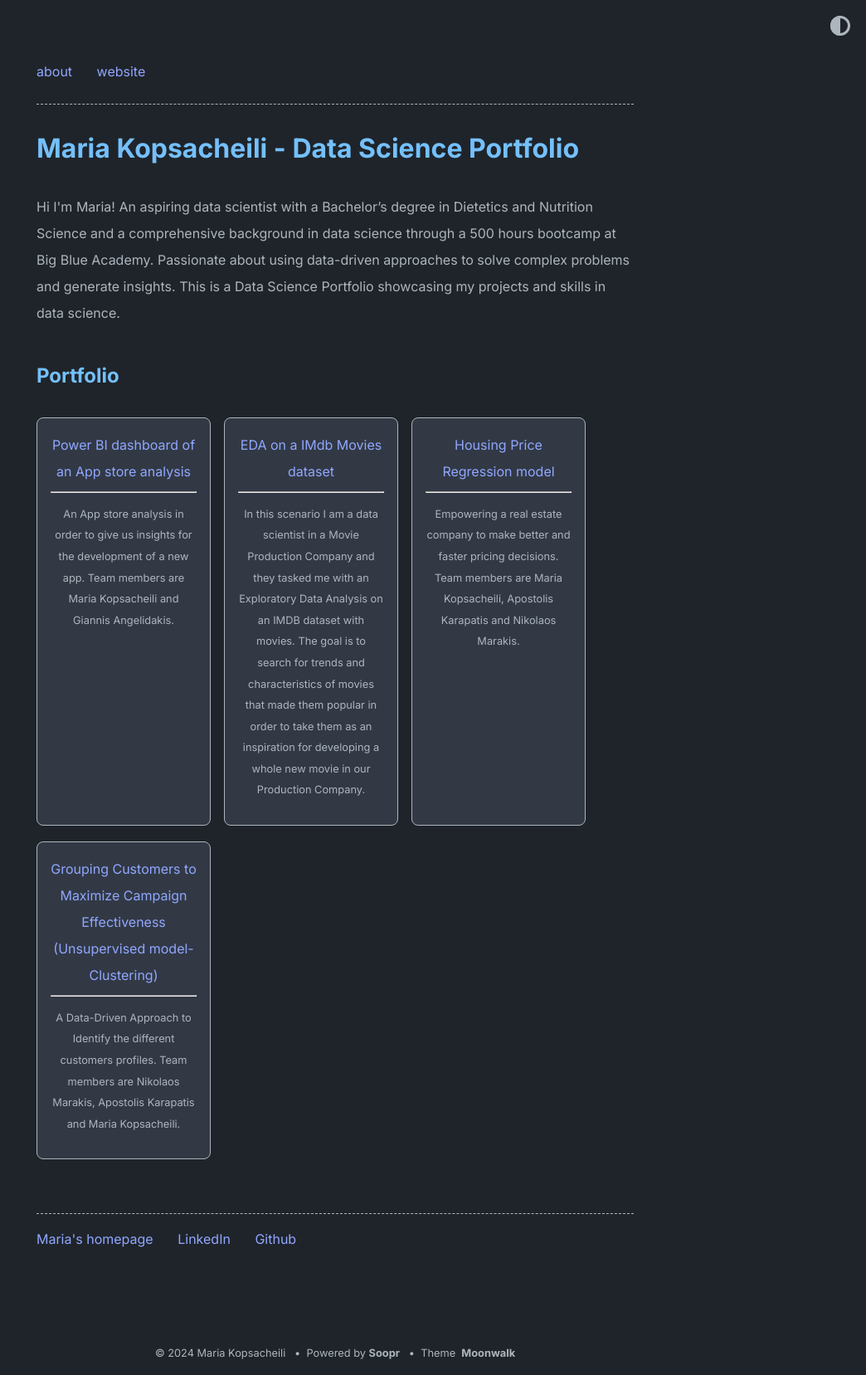
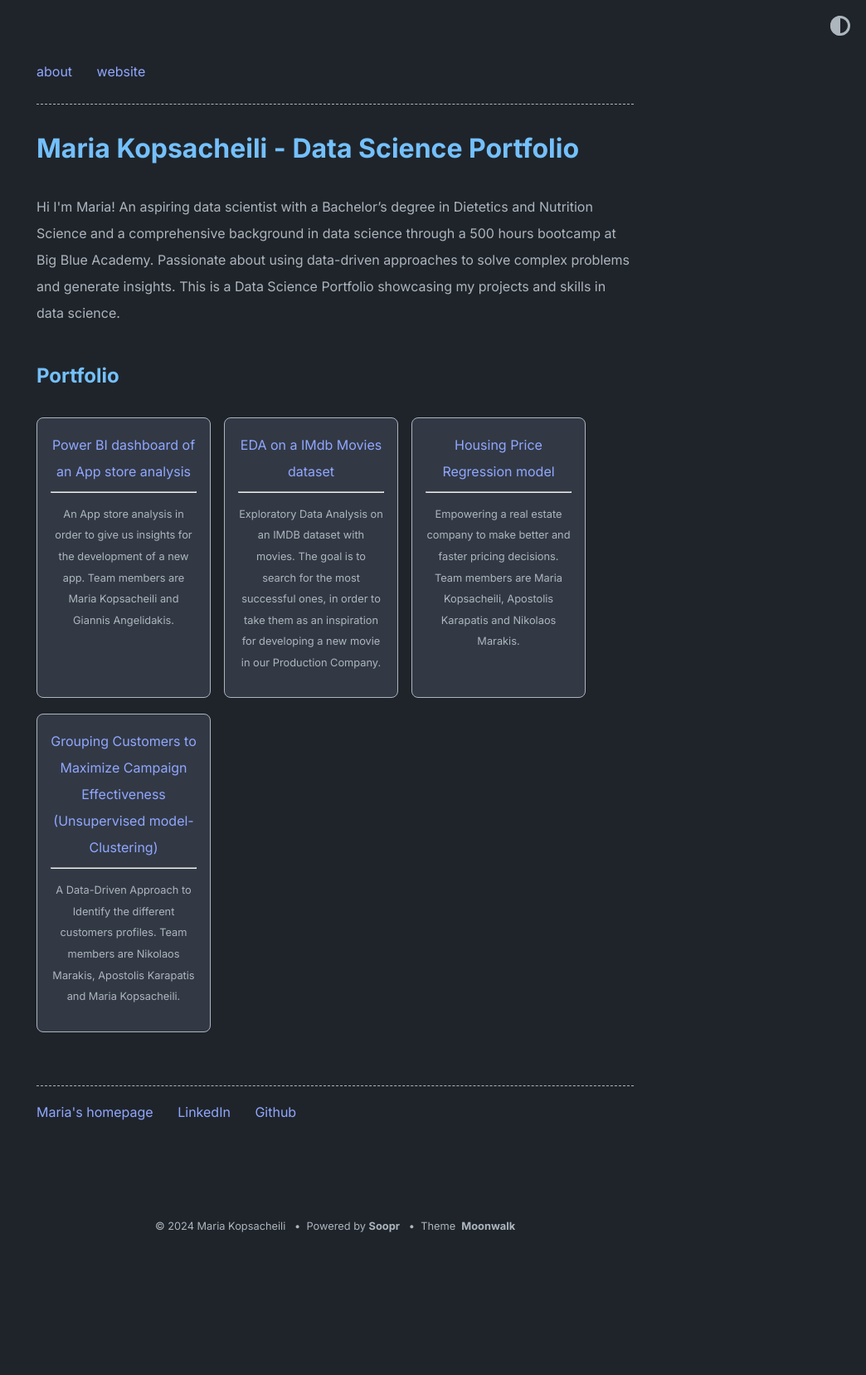
Before and after one commit to mariakopsacheili/mariakopsacheili.github.io, a Jekyll site: the page built from index.md, in a window 1280 px wide. Shown: the whole page at 83% size, without its empty margins (236-1280 px from the left). Built offline with Jekyll 4.4.1, drawn with Linux system fonts in a browser that asks for light colours; after the commit the page ends 1503 px from its top, so only the background shows below that.

Commit message:
Update home.yml

```diff
--- a/_data/home.yml
+++ b/_data/home.yml
@@ -15,7 +15,7 @@ project_entries:
 
   - title: EDA on a IMdb Movies dataset
     url: https://github.com/mariakopsacheili/EDA-on-IMDB-Movies-Dataset.git
-    desc: In this scenario I am a data scientist in a Movie Production Company and they tasked me with an Exploratory Data Analysis on an IMDB dataset with movies. The goal is to search for trends and characteristics of movies that made them popular in order to take them as an inspiration for developing a whole new movie in our Production Company.
+    desc: Exploratory Data Analysis on an IMDB dataset with movies. The goal is to search for the most successful ones, in order to take them as an inspiration for developing a new movie in our Production Company.
 
   - title: Housing Price Regression model
     url: https://github.com/nimarak/Github_project_3.git
```
